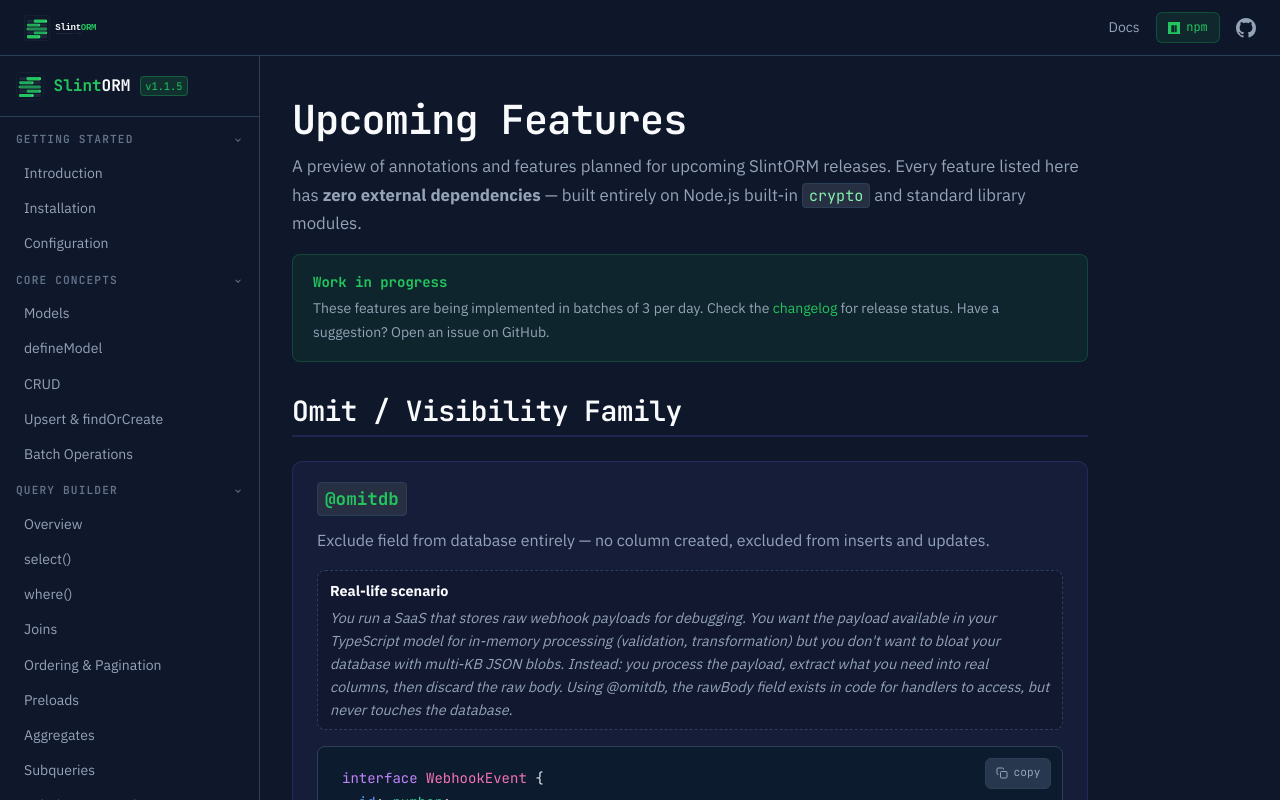
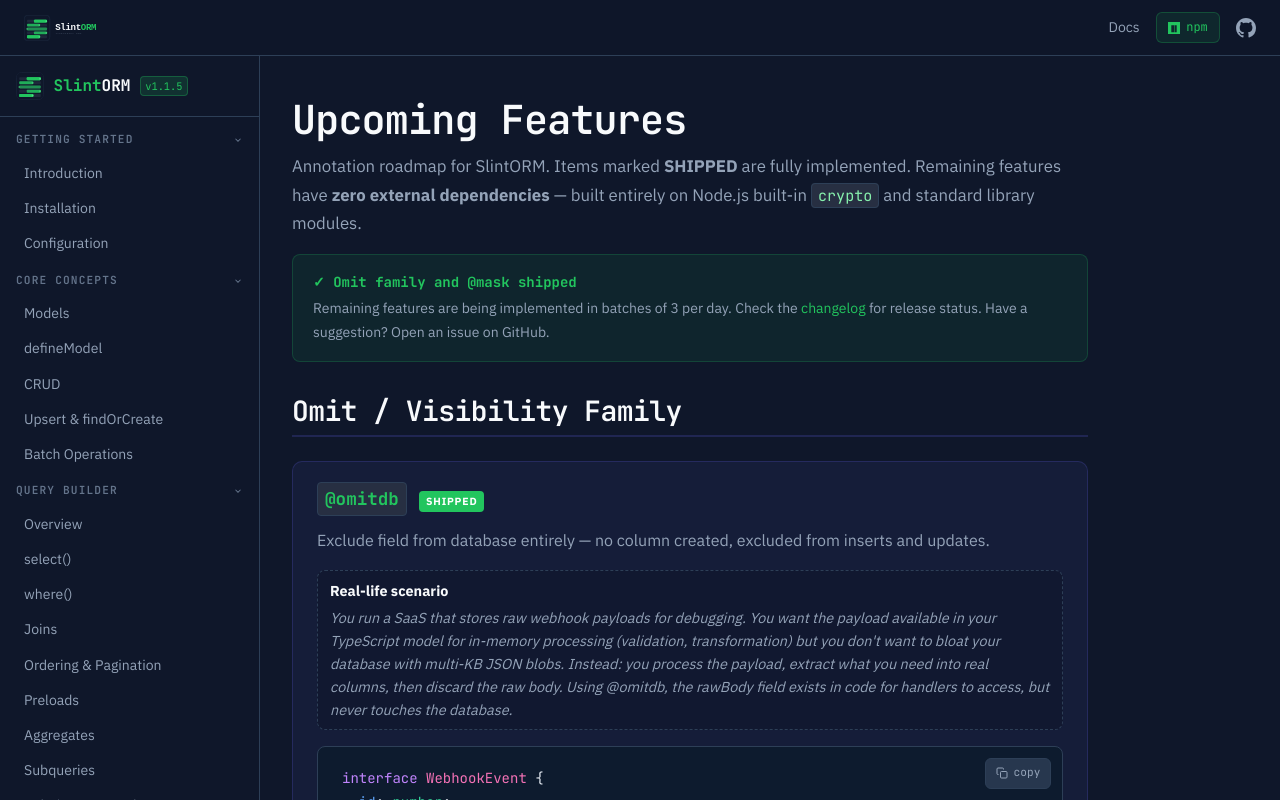
Before and after one commit to emeraldlinks/slintorm-docs, a Next.js app: page /docs/upcoming-features in a window 1280 px wide. Shown: the top 800 px of the page. Built offline with nearby package versions, Linux system fonts and the light colour scheme; no server answers.

Commit message:
docs: mark @mask and omit family as shipped on annotations page; add to models reference table

```diff
--- a/src/app/docs/models/page.tsx
+++ b/src/app/docs/models/page.tsx
@@ -91,6 +91,10 @@
   { tag: '@comment:text', effect: 'Adds column comment (MySQL/Postgres)' },
   { tag: '@relation ...', effect: 'Declares a relation. See Relations page.' },
   { tag: '@relationship ...', effect: 'Alias for @relation' },
+  { tag: '@mask:preset', effect: 'Masks output on read with built-in presets (ssn, creditcard, email, phone) or directives (showFirst:N, showLast:N, showBoth:F,L, char:X, pattern:...)' },
+  { tag: '@omitdb', effect: 'Excludes field from INSERT/UPDATE SET clauses and all read results; no column value stored in DB' },
+  { tag: '@omitjson', effect: 'Stores in DB but strips from all read results unless explicitly .select()ed' },
+  { tag: '@omitmigrate', effect: 'No column created/altered/dropped by the migrator — manual DDL; field still usable in queries' },
 ];
 
 export default function ModelsPage() {
--- a/src/app/docs/upcoming-features/page.tsx
+++ b/src/app/docs/upcoming-features/page.tsx
@@ -3,7 +3,7 @@
 
 export const metadata = {
   title: 'Upcoming Features — SlintORM',
-  description: "Preview of annotations and features coming in SlintORM — omit family, security, validation, sanitization, audit, and more.",
+  description: "Annotation roadmap for SlintORM — omit family and @mask are shipped; security, validation, sanitization, audit, and more coming.",
   alternates: { canonical: '/docs/upcoming-features' },
 };
 
@@ -15,6 +15,7 @@
     items: [
       {
         name: '@omitdb',
+        shipped: true,
         summary: "Exclude field from database entirely — no column created, excluded from inserts and updates.",
         scenario: `You run a SaaS that stores raw webhook payloads for debugging. You want the payload available in your TypeScript model for in-memory processing (validation, transformation) but you don't want to bloat your database with multi-KB JSON blobs.
 
@@ -29,6 +30,7 @@
       },
       {
         name: '@omitjson',
+        shipped: true,
         summary: "Field is stored and migrated normally, but stripped from all read results unless explicitly selected.",
         scenario: `Your User model has a large JSON column containing full OAuth token responses (access_token, refresh_token, expiry, scope, raw_profile). 99% of the time, your frontend only needs user.name and user.email. But when the token refresh job runs, it needs the full payload.
 
@@ -55,6 +57,7 @@
       },
       {
         name: '@omitmigrate',
+        shipped: true,
         summary: "Field exists in the schema/TypeScript types but the migrator never creates, alters, or drops its column — manual DDL management.",
         scenario: `Your production database has a legacy column "ssn_last4" that was created by a previous migration tool. You're migrating to SlintORM but you don't want the migrator touching this column — it's already there, it has the right type, and altering it could trigger a full table rewrite on MySQL.
 
@@ -225,6 +228,7 @@
     items: [
       {
         name: '@mask',
+        shipped: true,
         summary: "Output masking — database stores the real value, but all read paths (get, getAll, query) return a masked version. Presets for creditcard, ssn, email, phone. Custom showFirst:N / showLast:N / showBoth:F,L / pattern templates. Bypass with .withoutMasking().",
         scenario: `Your support dashboard lets agents view user profiles. Agents need to verify identity but should never see full credit card numbers or SSNs. The compliance team, however, needs full access for audits.
 
@@ -562,8 +566,8 @@
     <DocLayout>
       <h1 style={{ marginBottom: '0.5rem' }}>Upcoming Features</h1>
       <p style={{ marginBottom: '1rem', fontSize: '1.05rem' }}>
-        A preview of annotations and features planned for upcoming SlintORM releases.
-        Every feature listed here has <strong>zero external dependencies</strong> —
+        Annotation roadmap for SlintORM. Items marked <strong>SHIPPED</strong> are fully implemented.
+        Remaining features have <strong>zero external dependencies</strong> —
         built entirely on Node.js built-in <code style={{ fontSize: '0.9em' }}>crypto</code> and standard library modules.
       </p>
       <div style={{
@@ -574,11 +578,11 @@
         marginBottom: '2rem',
         fontSize: '0.875rem',
       }}>
-        <strong style={{ color: 'var(--color-accent)', fontFamily: 'var(--font-mono)' }}>
-          Work in progress
+        <strong style={{ color: '#22C55E', fontFamily: 'var(--font-mono)' }}>
+          ✓ Omit family and @mask shipped
         </strong>
         <p style={{ marginTop: '0.25rem', color: 'var(--color-fg-muted)' }}>
-          These features are being implemented in batches of 3 per day.
+          Remaining features are being implemented in batches of 3 per day.
           Check the <a href="/docs/changelog" style={{ color: 'var(--color-accent)' }}>changelog</a> for release status.
           Have a suggestion? Open an issue on GitHub.
         </p>
@@ -617,6 +621,20 @@
                 }}>
                   {item.name}
                 </code>
+                {item.shipped && (
+                  <span style={{
+                    fontSize: '0.65rem',
+                    fontWeight: 700,
+                    letterSpacing: '0.08em',
+                    color: '#fff',
+                    background: '#22C55E',
+                    borderRadius: '4px',
+                    padding: '2px 7px',
+                    textTransform: 'uppercase',
+                  }}>
+                    Shipped
+                  </span>
+                )}
               </div>
 
               <p style={{
```
Also changed, not shown: 1 other file (tests, documents, lock files or other folders).
